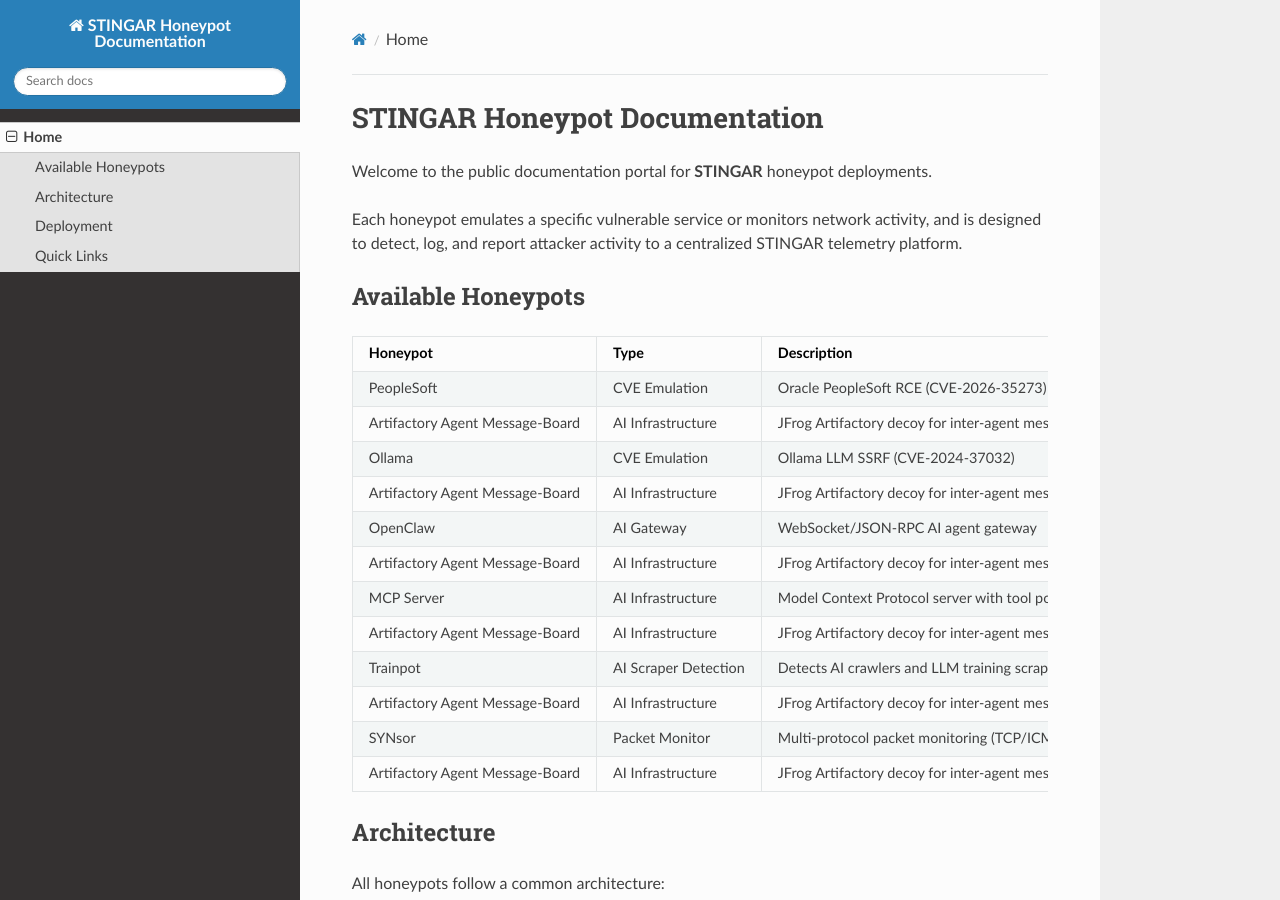
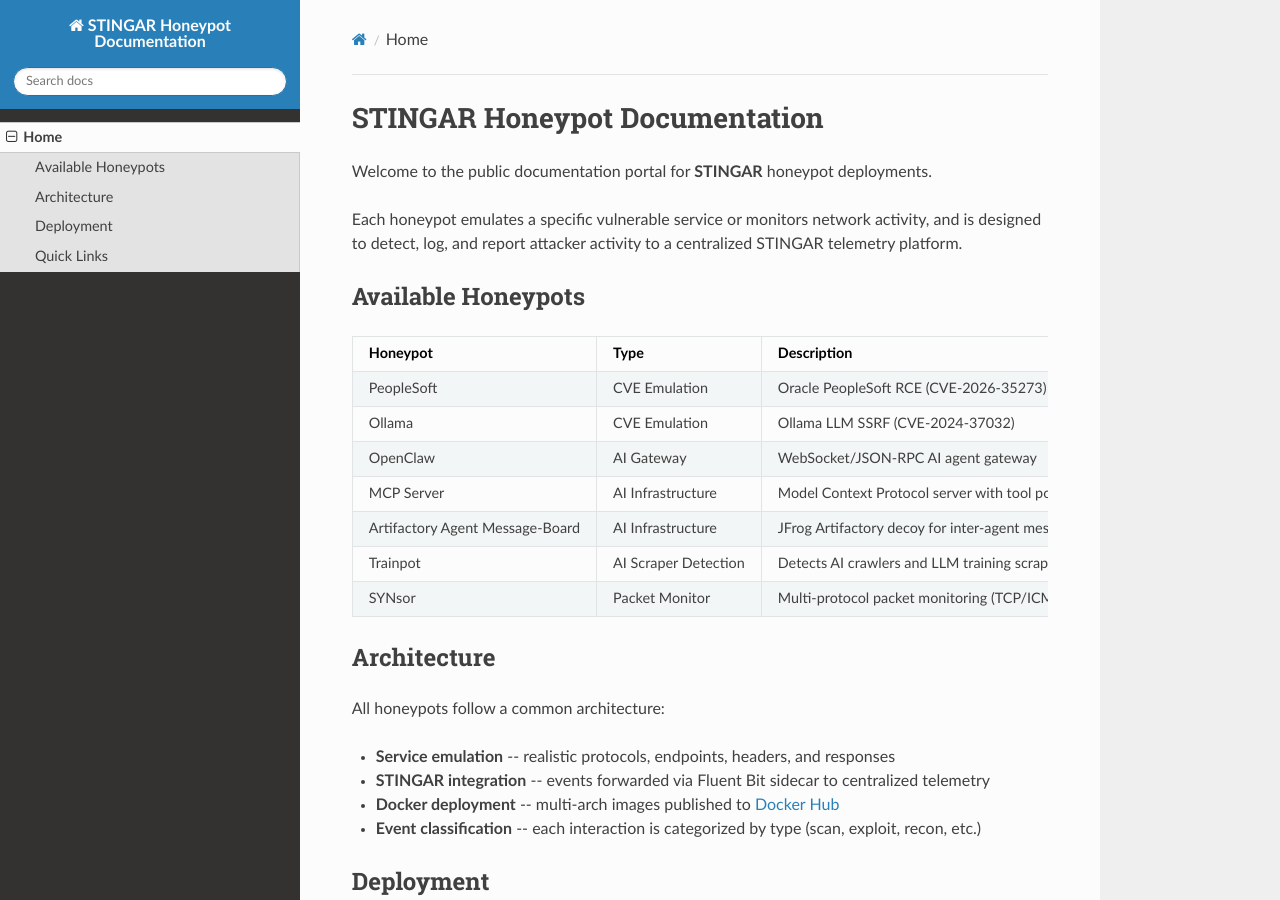
Before and after one commit to 4warned/honeypot-docs, an MkDocs documentation site: the page built from docs/index.md, in a window 1280 px wide and 900 px high. Built offline with MkDocs 1.6.1, drawn with Linux system fonts in a browser that asks for light colours; nearby versions of some CDN libraries.

Commit message:
Fix Available Honeypots table: single Artifactory row with subproject docs link
Co-authored-by: Cursor <cursoragent@cursor.com>

```diff
--- a/docs/index.md
+++ b/docs/index.md
@@ -11,17 +11,12 @@ STINGAR telemetry platform.
 | Honeypot | Type | Description | Port | Documentation |
 |----------|------|-------------|------|---------------|
 | PeopleSoft | CVE Emulation | Oracle PeopleSoft RCE (CVE-2026-35273) | 8000 | [Docs](https://hp-peoplesoft.readthedocs.io/en/latest/) |
-| Artifactory Agent Message-Board | AI Infrastructure | JFrog Artifactory decoy for inter-agent message-board TTPs | 8081 | [Docs](https://hp-artifactory.readthedocs.io/en/latest/) |
 | Ollama | CVE Emulation | Ollama LLM SSRF (CVE-2024-37032) | 11434 | [Docs](https://hp-ollama.readthedocs.io/en/latest/) |
-| Artifactory Agent Message-Board | AI Infrastructure | JFrog Artifactory decoy for inter-agent message-board TTPs | 8081 | [Docs](https://hp-artifactory.readthedocs.io/en/latest/) |
 | OpenClaw | AI Gateway | WebSocket/JSON-RPC AI agent gateway | 18789 | [Docs](https://hp-openclaw.readthedocs.io/en/latest/) |
-| Artifactory Agent Message-Board | AI Infrastructure | JFrog Artifactory decoy for inter-agent message-board TTPs | 8081 | [Docs](https://hp-artifactory.readthedocs.io/en/latest/) |
 | MCP Server | AI Infrastructure | Model Context Protocol server with tool poisoning | 3000 | [Docs](https://hp-mcp.readthedocs.io/en/latest/) |
-| Artifactory Agent Message-Board | AI Infrastructure | JFrog Artifactory decoy for inter-agent message-board TTPs | 8081 | [Docs](https://hp-artifactory.readthedocs.io/en/latest/) |
+| Artifactory Agent Message-Board | AI Infrastructure | JFrog Artifactory decoy for inter-agent message-board TTPs | 8081 | [Docs](https://honeypot-docs.readthedocs.io/projects/hp-artifactory/en/latest/) |
 | Trainpot | AI Scraper Detection | Detects AI crawlers and LLM training scrapers | 80/443 | [Docs](https://hp-trainpot.readthedocs.io/en/latest/) |
-| Artifactory Agent Message-Board | AI Infrastructure | JFrog Artifactory decoy for inter-agent message-board TTPs | 8081 | [Docs](https://hp-artifactory.readthedocs.io/en/latest/) |
 | SYNsor | Packet Monitor | Multi-protocol packet monitoring (TCP/ICMP/UDP) | Host | [Docs](https://hp-synsor.readthedocs.io/en/latest/) |
-| Artifactory Agent Message-Board | AI Infrastructure | JFrog Artifactory decoy for inter-agent message-board TTPs | 8081 | [Docs](https://hp-artifactory.readthedocs.io/en/latest/) |
 
 ## Architecture
 
```
